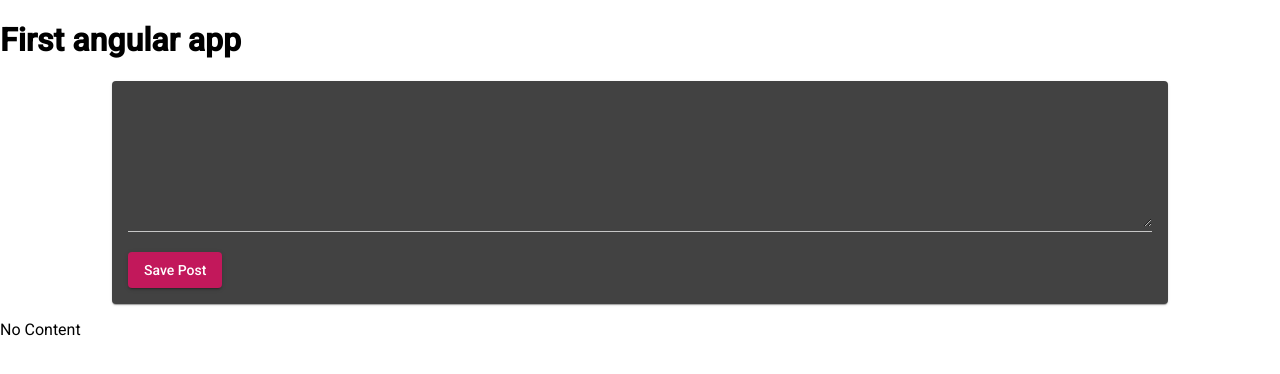
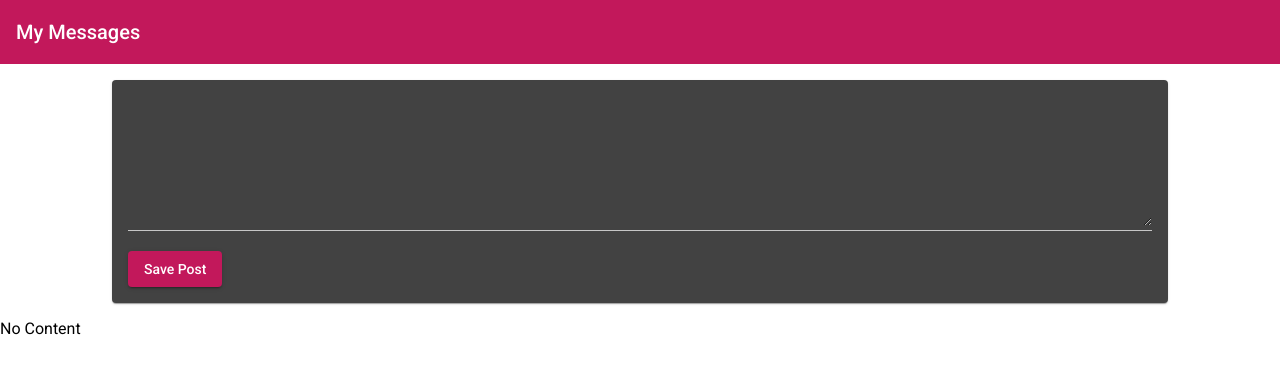
Before and after one commit to sescorcia/mean-course, an Angular app: page / in a window 1280 px wide. Shown: the top 374 px of the page. Built offline with nearby package versions, Linux system fonts and the light colour scheme.

Commit message:
Adding toolbar like a header component

```diff
--- a/src/app/app.component.css
+++ b/src/app/app.component.css
@@ -0,0 +1,3 @@
+main {
+  margin-top: 1rem;
+}
--- a/src/app/app.component.html
+++ b/src/app/app.component.html
@@ -1,2 +1,4 @@
-<h1>First angular app</h1>
-<app-post-create></app-post-create>
+<app-header></app-header>
+<main>
+  <app-post-create></app-post-create>
+</main>
--- /dev/null
+++ b/src/app/header/header.component.html
@@ -0,0 +1,3 @@
+<mat-toolbar color="primary">
+  <span>My Messages</span>
+</mat-toolbar>
--- /dev/null
+++ b/src/app/header/header.component.ts
@@ -0,0 +1,15 @@
+import { Component, OnInit } from '@angular/core';
+
+@Component({
+  selector: 'app-header',
+  templateUrl: './header.component.html',
+  styleUrls: ['./header.component.css']
+})
+export class HeaderComponent implements OnInit {
+
+  constructor() { }
+
+  ngOnInit(): void {
+  }
+
+}
```
Also changed, not shown: src/app/app.module.ts (+6 -2 lines), src/app/header/header.component.css (added).
